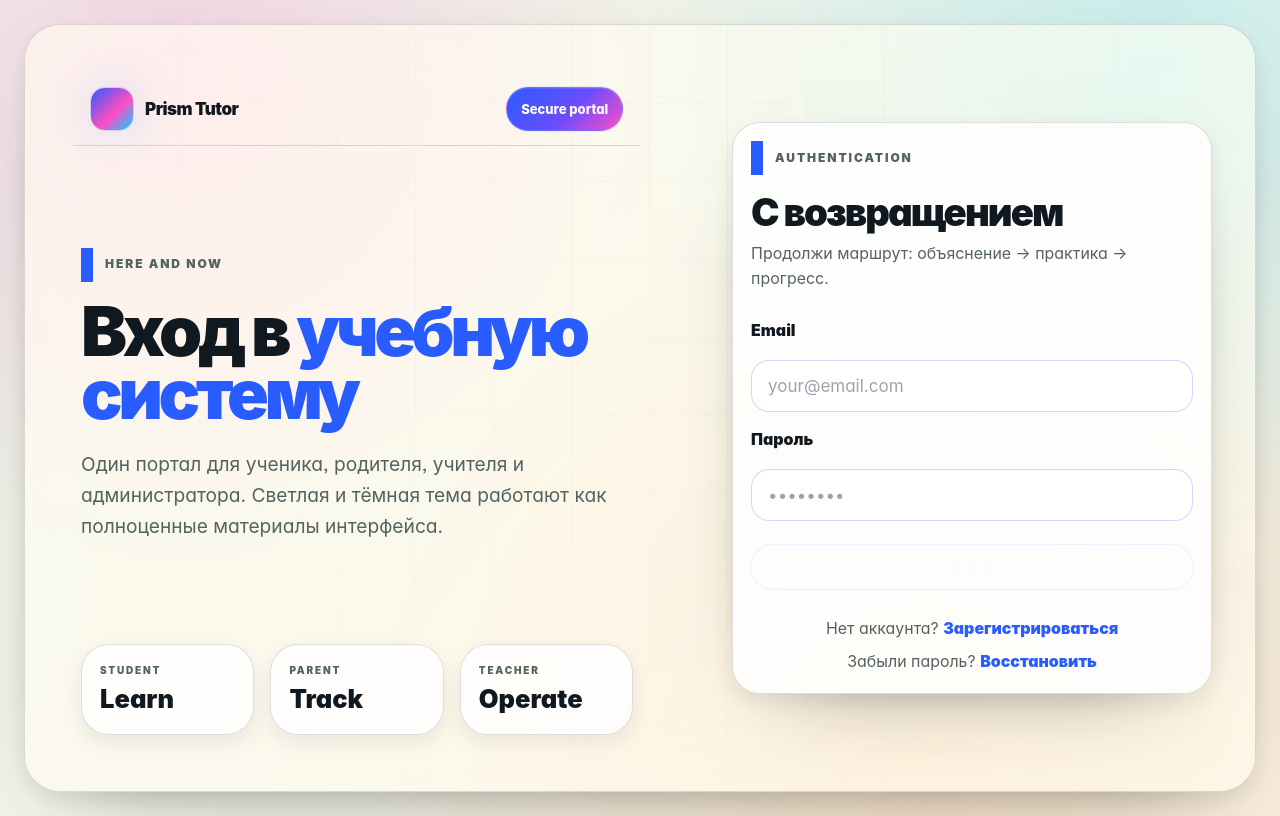
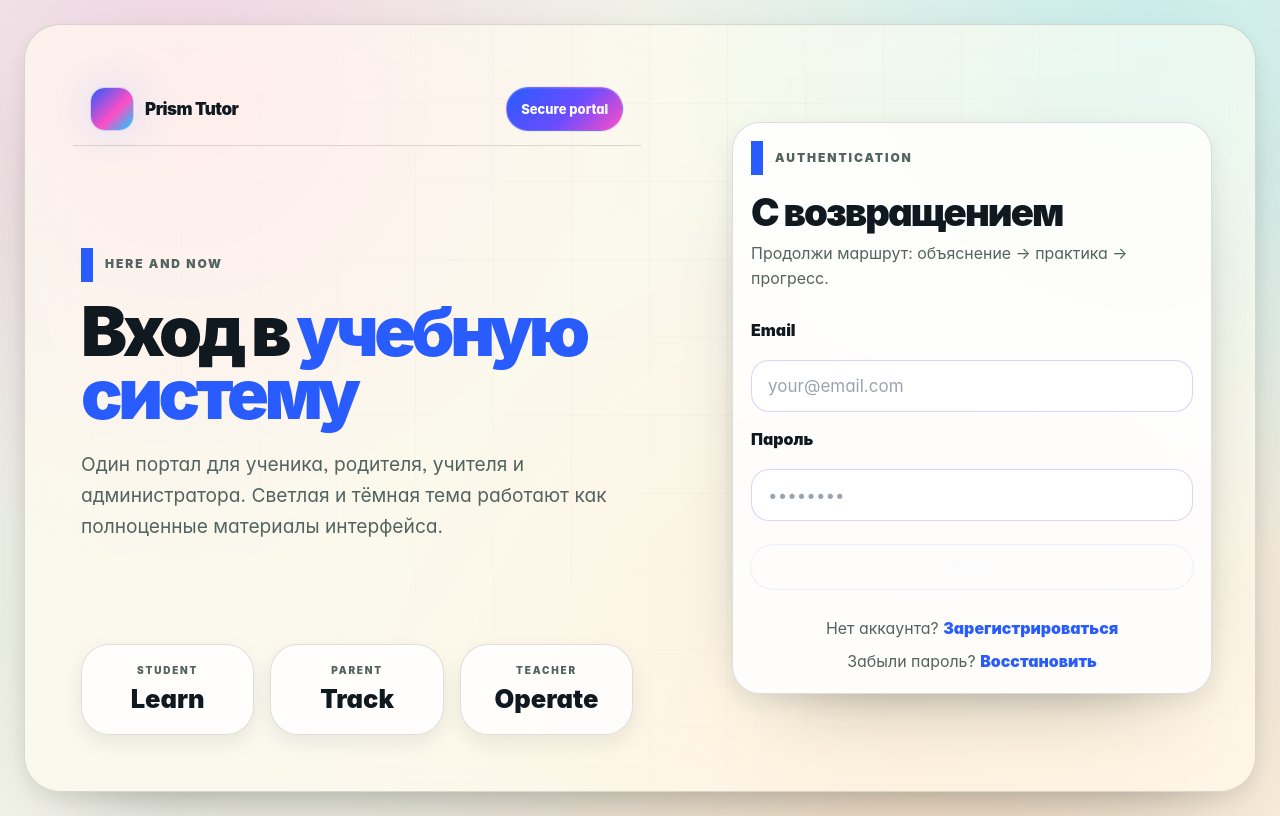
Before and after one commit to Gavroid/ai-tutor, a Next.js app in the folder apps/frontend/: page /login in a window 1280 px wide. Built offline with nearby package versions, Linux system fonts and the light colour scheme; no server answers.

Commit message:
style: center prism metric tiles

```diff
--- a/apps/frontend/app/globals.css
+++ b/apps/frontend/app/globals.css
@@ -2266,3 +2266,27 @@ body,
 @media (max-width: 1279px) {
   .parent-dashboard-grid { grid-template-columns: 1fr; }
 }
+
+
+/* Center label/value inside compact KPI tiles across Prism pages. */
+.prism-shell .prism-card.pad > div.text-\[10px\]:first-child,
+.prism-shell .prism-card.pad > div.text-\[10px\]:first-child + div,
+.prism-shell .rounded-3xl > div.text-\[10px\]:first-child,
+.prism-shell .rounded-3xl > div.text-\[10px\]:first-child + div,
+.prism-shell .rounded-2xl > div.text-\[10px\]:first-child,
+.prism-shell .rounded-2xl > div.text-\[10px\]:first-child + div {
+  text-align: center;
+}
+.prism-shell .prism-card.pad:has(> div.text-\[10px\]:first-child),
+.prism-shell .rounded-3xl:has(> div.text-\[10px\]:first-child),
+.prism-shell .rounded-2xl:has(> div.text-\[10px\]:first-child) {
+  display: flex;
+  min-height: 86px;
+  flex-direction: column;
+  align-items: center;
+  justify-content: center;
+}
+.prism-shell .rounded-3xl:has(> div.text-\[10px\]:first-child) > div:last-child,
+.prism-shell .rounded-2xl:has(> div.text-\[10px\]:first-child) > div:last-child {
+  text-align: center;
+}
```
